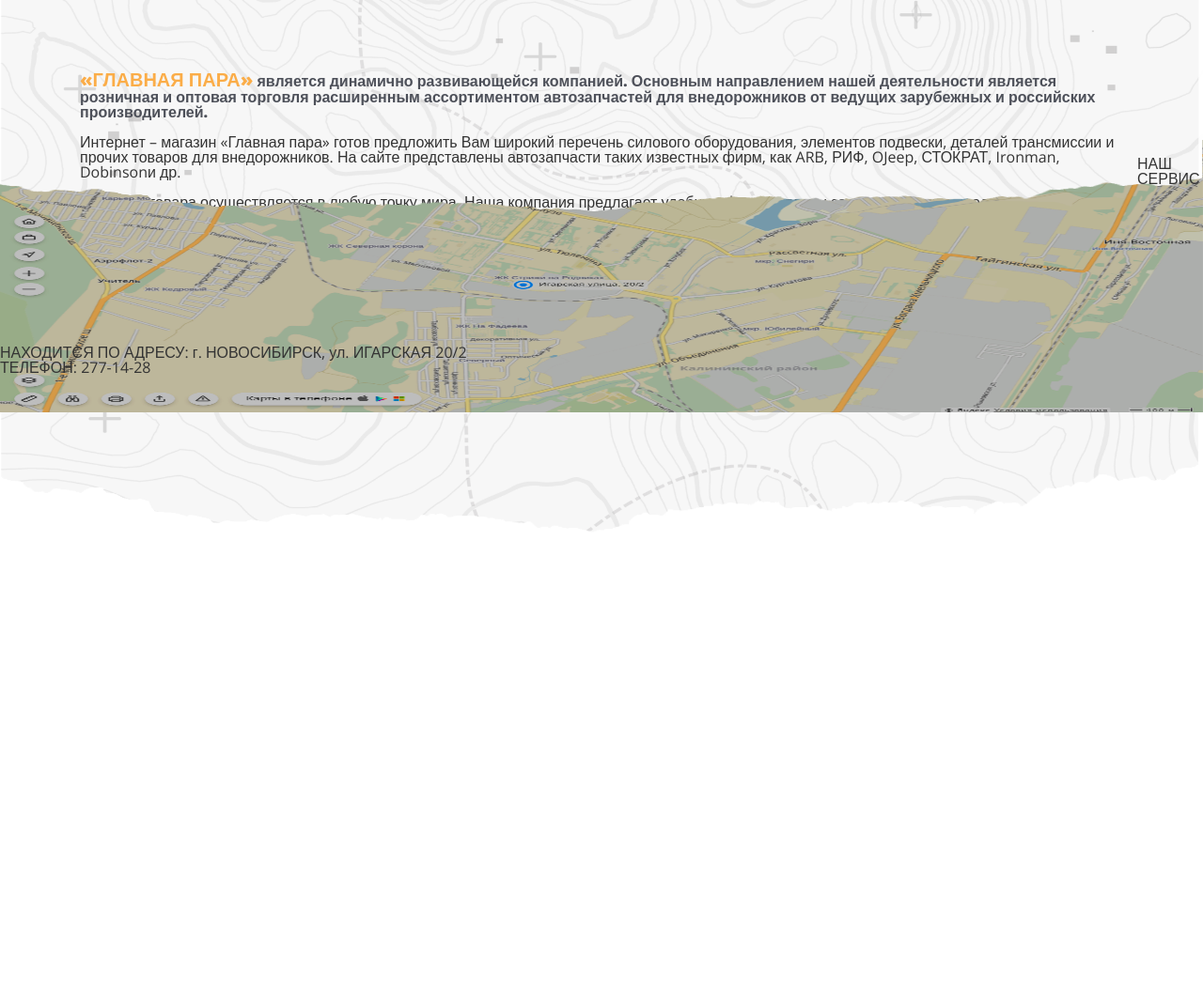
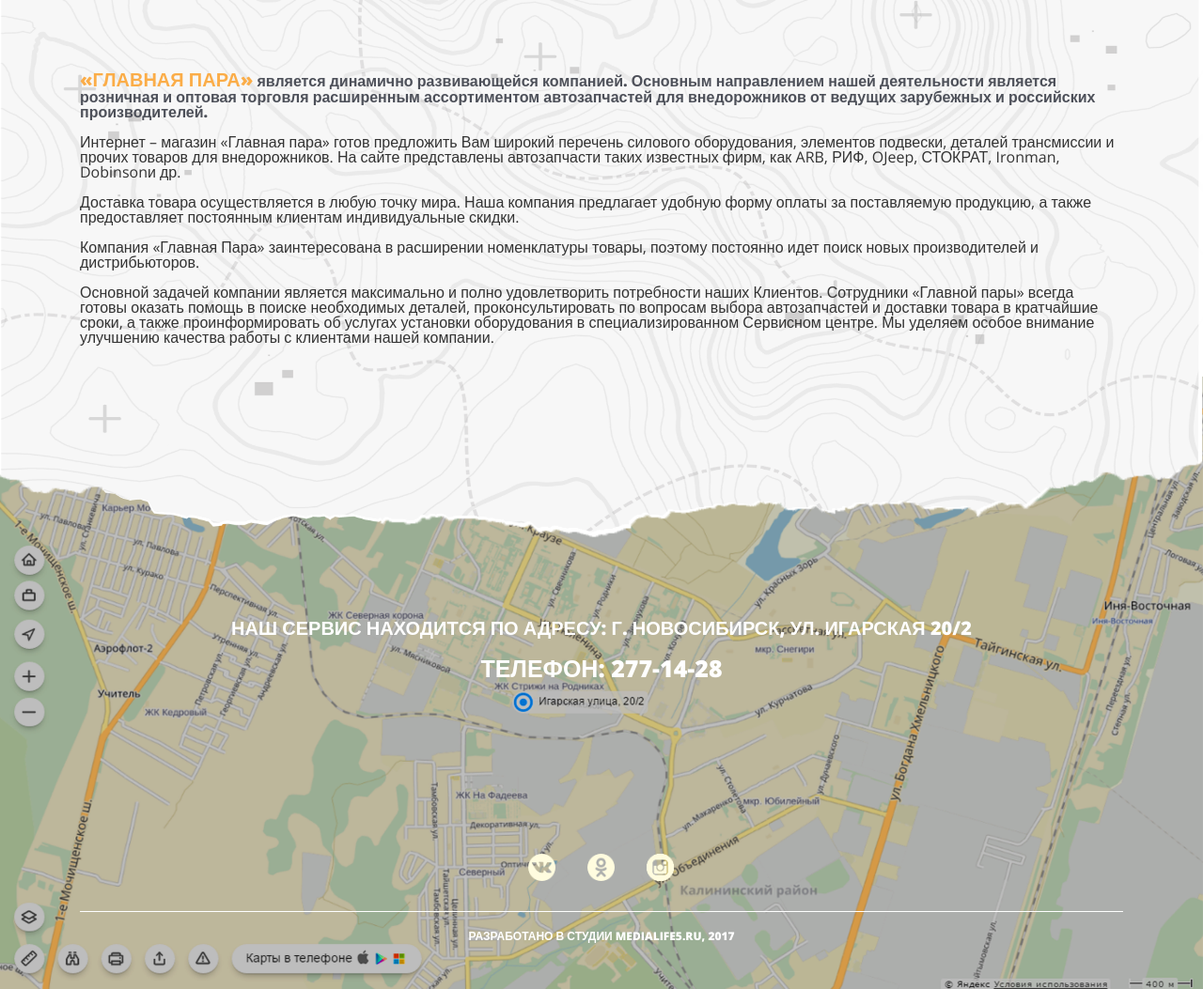
Before and after one commit to runo94/4x4, a plain HTML site: page about.html in a window 1280 px wide. Shown: the part 468-1521 px from the top of the page at 94% size. Before the commit the page ends 1035 px from the top, so only its background shows below. Drawn offline with nearby package versions, Linux system fonts and the light colour scheme.

Commit message:
fix menu and fix page about

```diff
--- a/about.html
+++ b/about.html
@@ -45,9 +45,16 @@
 	</div>
 </div>
 <footer>
-
-<h4>НАШ СЕРВИС НАХОДИТСЯ ПО АДРЕСУ: г. НОВОСИБИРСК, ул. ИГАРСКАЯ 20/2</h4>
-<h3>ТЕЛЕФОН: 277-14-28</h3>
+<div class="container"><div class="col-lg-12">
+	<h4>НАШ СЕРВИС НАХОДИТСЯ ПО АДРЕСУ: г. НОВОСИБИРСК, ул. ИГАРСКАЯ 20/2</h4>
+	<h3>ТЕЛЕФОН: 277-14-28</h3>
+	<div class="social_buttons">
+		<a href="#"><img src="./img/vk.png"></a>
+		<a href="#"><img src="./img/ok.png"></a>
+		<a href="#"><img src="./img/insta.png"></a>
+	</div>
+	<p>РАЗРАБОТАНО В СТУДИИ MEDIALIFE5.RU, 2017</p>
+</div>
 </footer>
 
 
--- a/css/about.css
+++ b/css/about.css
@@ -37,8 +37,49 @@
 }
 
 .about footer {
-	padding: 40px 0;
+    padding: 300px 0 30px;
 	background:url('../img/map.png');
 	background-size: 100% 100%;
 	background-position: center;
+    position: relative;
+    z-index: 999;
+    margin: -17% 0 0;
 }
+
+.about footer h4 {
+	font-size: 20px;
+	font-weight: 900;
+	color: #fff;
+	text-align: center;
+	text-transform: uppercase;
+	padding: 10px 0;
+}
+
+.about footer h3 {
+	font-size: 25px;
+	font-weight: 900;
+	color: #fff;
+	text-align: center;
+	text-transform: uppercase;
+	padding: 10px 0;
+}
+
+.about footer .social_buttons {
+	width: 186px;
+	margin: 0 auto;
+}
+
+.about footer .social_buttons img {
+	width: 59px;
+	padding: 175px 15px 30px;
+}
+
+.about footer p {
+	font-size: 12px;
+	font-weight: 900;
+	color: #fff;
+	text-align: center;
+	text-transform: uppercase;
+	padding: 20px 0;
+	border-top: 1px solid #fff;
+}
--- a/style.css
+++ b/style.css
@@ -81,6 +81,7 @@
 .navi ul li a {
   color: rgb(51, 51, 51);
   display: block;
+  text-transform: uppercase;
 }
 
 .navi ul li a img {
```
Also changed, not shown: img/insta.png (added), img/ok.png (added), img/vk.png (added).
